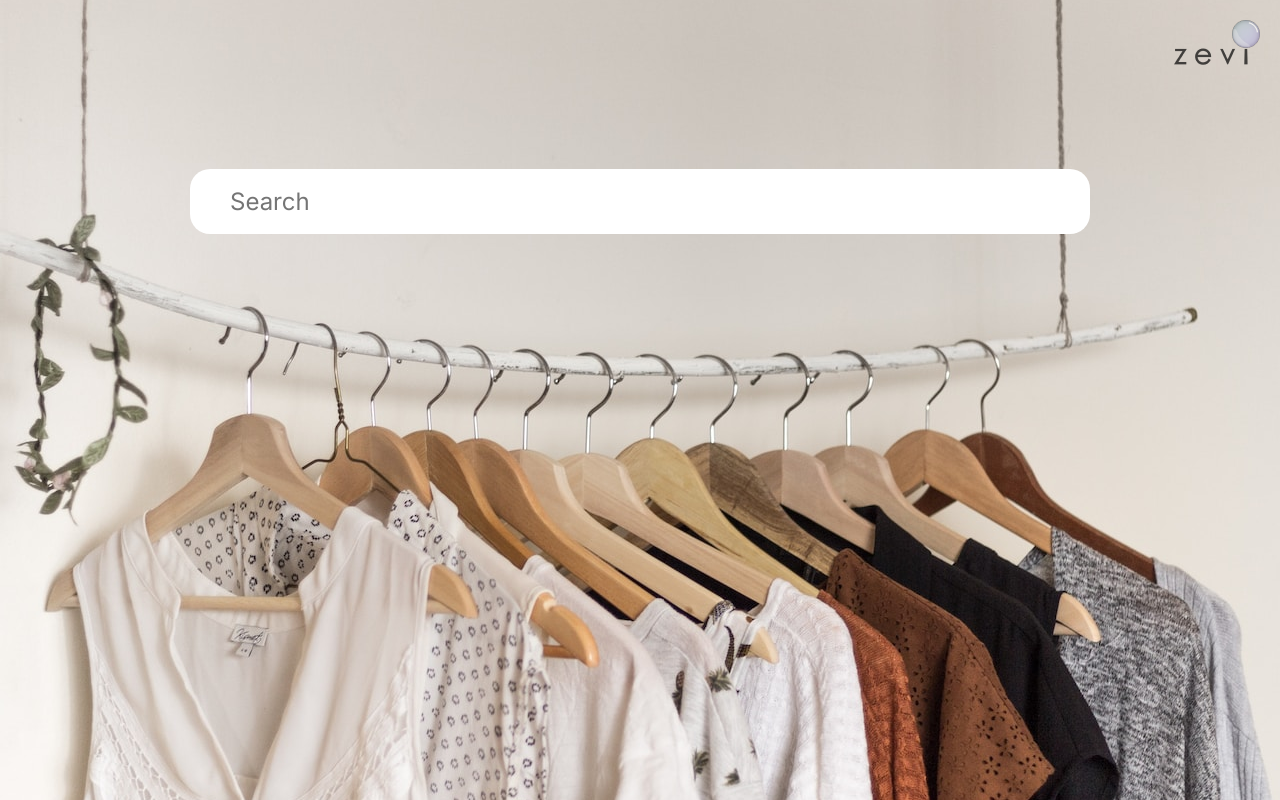
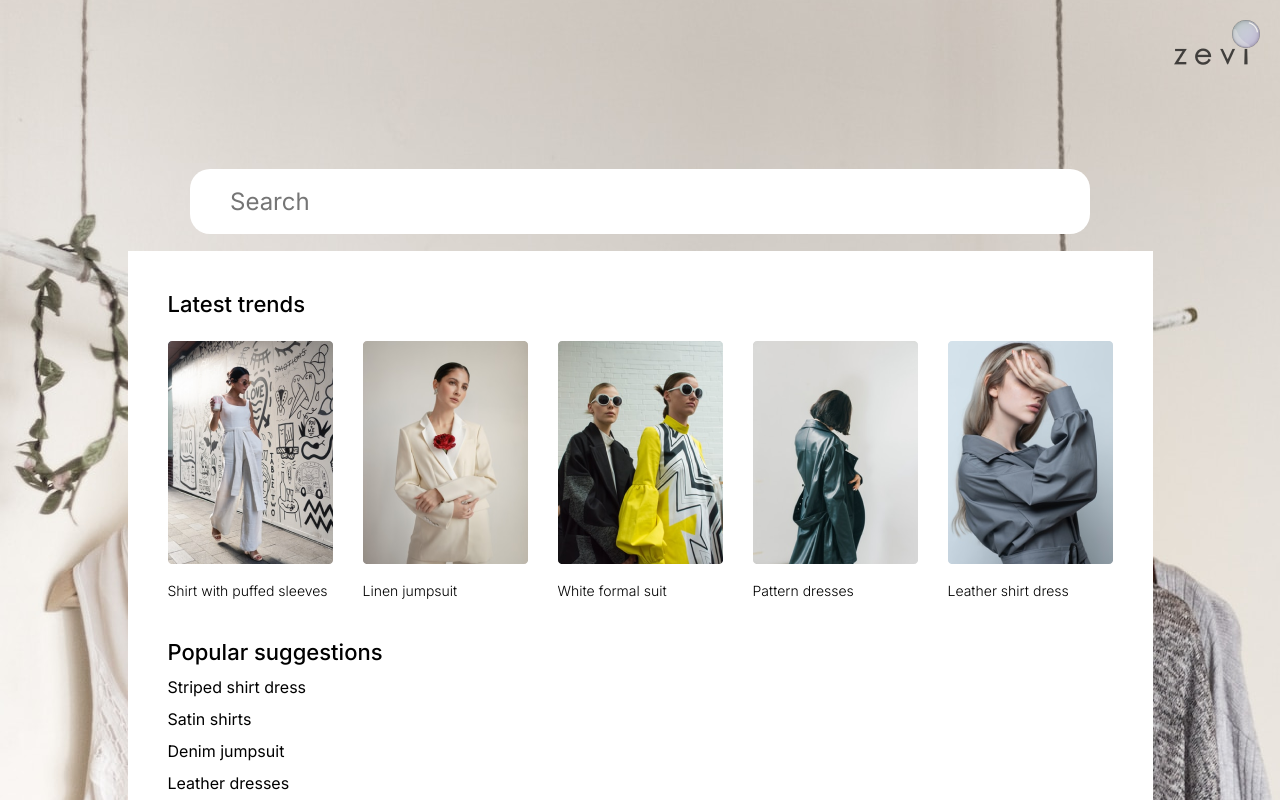
Before and after one commit to RuchiRay/Zevi, a React (Create React App) app: page / in a window 1280 px wide. Shown: the top 800 px of the page. Built offline with nearby package versions, Linux system fonts and the light colour scheme.

Commit message:
added trending

```diff
--- /dev/null
+++ b/src/components/trendingBox/Trending.tsx
@@ -0,0 +1,36 @@
+import React from "react";
+import "./trending.scss";
+import { trending } from "../../data/trending";
+export const Trending = () => {
+  const suggestions = [
+    "Striped shirt dress",
+    "Satin shirts",
+    "Denim jumpsuit",
+    "Leather dresses",
+    "Solid tshirts",
+  ];
+  return (
+    <div className="trending-container">
+      <p className="font-semi-bold heading">Latest trends</p>
+      <div className="card-container flex-wrap">
+        {trending.map((item) => {
+          return (
+            <div key={item.id} className="trend-card">
+              <div className="trend-img">
+                <img src={item.img} alt={item.name} />
+              </div>
+              <p className="trend-title font-light">{item.name}</p>
+            </div>
+          );
+        })}
+      </div>
+      <div className="suggestions-list">
+        <p className="font-semi-bold heading">Popular suggestions</p>
+
+        {suggestions.map((item) => {
+          return <p key={item}>{item}</p>;
+        })}
+      </div>
+    </div>
+  );
+};
--- /dev/null
+++ b/src/components/trendingBox/trending.scss
@@ -0,0 +1,29 @@
+@use "../../sass/abstract" as *;
+
+.trending-container {
+    background-color: white;
+    @include padding(40px);
+
+    @include marginTop(17px);
+
+    .heading {
+        font-size: 1.375rem;
+    }
+
+    .card-container {
+        @include flexContainer;
+        @include marginTop(24px);
+        gap: 30px;
+
+        .trend-title {
+            font-size: 0.875rem;
+            @include marginTop(14px)
+        }
+    }
+
+    .suggestions-list {
+        @include marginTop(40px);
+        @include flexContainer(column, flex-start, flex-start);
+        gap: 12px;
+    }
+}
--- /dev/null
+++ b/src/data/trending.ts
@@ -0,0 +1,20 @@
+import img1 from '../images/trend1.png'
+import img2 from '../images/trend2.png'
+import img3 from '../images/trend3.png'
+import img4 from '../images/trend5.png'
+import img5 from '../images/trend6.png'
+
+interface Trending{
+    id:number,
+   img:typeof img1,
+   name:string
+
+}
+
+export const trending:Trending[] = [
+    {id:1,img:img1,name:"Shirt with puffed sleeves"},
+    {id:2,img:img2,name:"Linen jumpsuit"},
+    {id:3,img:img3,name:"White formal suit"},
+    {id:4,img:img4,name:"Pattern dresses"},
+    {id:5,img:img5,name:"Leather shirt dress"},
+]
--- a/src/pages/home/Home.tsx
+++ b/src/pages/home/Home.tsx
@@ -2,6 +2,7 @@ import React from "react";
 import logo from "../../images/zeviLogo.png";
 import { Search } from "../../components/search/Search";
 import "./home.scss";
+import { Trending } from "../../components/trendingBox/Trending";
 export const Home = () => {
   return (
     <div className="home-container">
@@ -11,6 +12,7 @@ export const Home = () => {
         </div>
       </div>
       <Search />
+      <Trending />
     </div>
   );
 };
--- a/src/sass/abstract/_utilities.scss
+++ b/src/sass/abstract/_utilities.scss
@@ -13,3 +13,19 @@
 .text-right {
     text-align: right;
 }
+
+.flex-wrap {
+    flex-wrap: wrap;
+}
+
+.font-bold {
+    font-weight: 600;
+}
+
+.font-semi-bold {
+    font-weight: 500;
+}
+
+.font-light {
+    font-weight: 300;
+}
```
